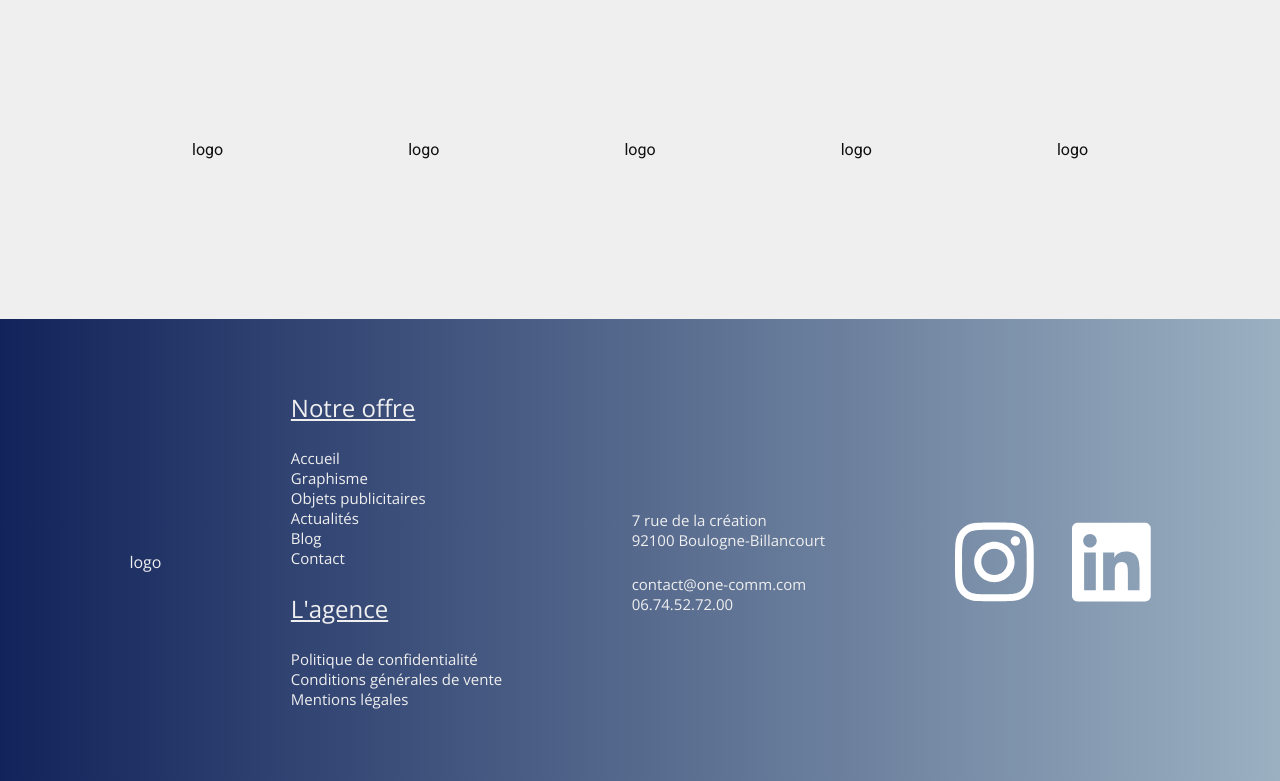
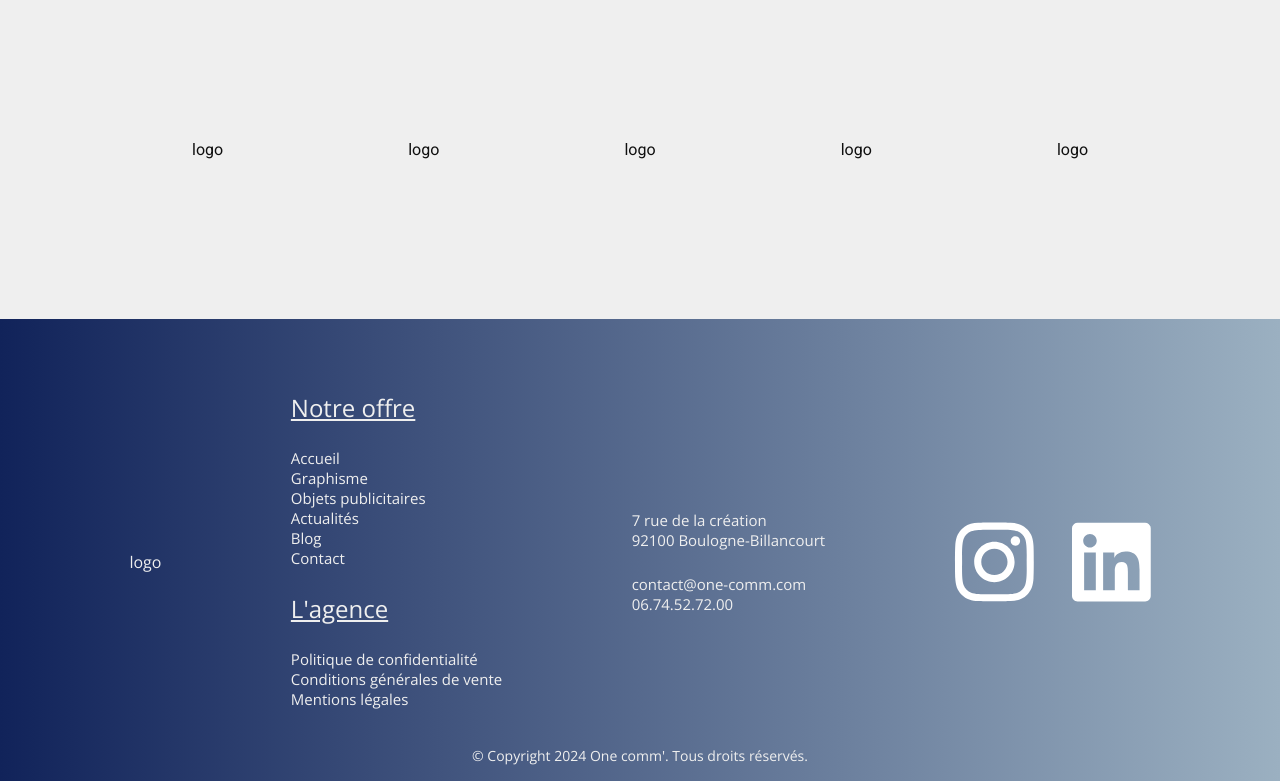
Before and after one commit to Scharlyopitz/One-comm, a React (Vite) app: page / in a window 1280 px wide. Shown: the part 5317-6098 px from the top of the page. Built offline with nearby package versions, Linux system fonts and the light colour scheme.

Commit message:
Ajout copyright au footer

```diff
--- a/src/components/Footer/Footer.jsx
+++ b/src/components/Footer/Footer.jsx
@@ -9,6 +9,7 @@ export default function Footer() {
       <Links />
       <ContactSection />
       <SocialSection />
+      <Copyright />
     </footer>
   );
 }
@@ -112,3 +113,11 @@ function SocialSection() {
     </div>
   );
 }
+
+function Copyright() {
+  return (
+    <div className="copyright">
+      <p>© Copyright 2024 One comm'. Tous droits réservés.</p>
+    </div>
+  );
+}
--- a/src/sass/footer/_footer.scss
+++ b/src/sass/footer/_footer.scss
@@ -1,9 +1,16 @@
 footer {
+  position: relative;
   font-family: "Open Sans";
   display: flex;
   justify-content: space-evenly;
   align-items: center;
   padding: 9vh 0 calc(9vh - 3vh);
+
+  .link a,
+  .contactContainer .contacts {
+    font-size: 15px;
+    font-weight: 100;
+  }
 
   //   LINKS SECTION
   .linksContainer {
@@ -31,12 +38,6 @@ footer {
     }
   }
 
-  .link a,
-  .contactContainer .contacts {
-    font-size: 15px;
-    font-weight: 100;
-  }
-
   //   CONTACT SECTION
   .contactContainer {
     display: flex;
@@ -61,4 +62,16 @@ footer {
       }
     }
   }
+
+  //   COPYRIGHT
+  .copyright {
+    position: absolute;
+    bottom: 2vh;
+    left: 50%;
+    transform: translateX(-50%);
+
+    p {
+      font-size: 14px;
+    }
+  }
 }
--- a/src/style/style.css
+++ b/src/style/style.css
@@ -28,11 +28,17 @@ body li {
 }
 
 footer {
+  position: relative;
   font-family: "Open Sans";
   display: flex;
   justify-content: space-evenly;
   align-items: center;
   padding: 9vh 0 6vh;
+}
+footer .link a,
+footer .contactContainer .contacts {
+  font-size: 15px;
+  font-weight: 100;
 }
 footer .linksContainer .link h2 {
   margin-bottom: 3vh;
@@ -52,11 +58,6 @@ footer .linksContainer .link a:last-child {
 footer .linksContainer .link a:hover {
   text-decoration: underline;
 }
-footer .link a,
-footer .contactContainer .contacts {
-  font-size: 15px;
-  font-weight: 100;
-}
 footer .contactContainer {
   display: flex;
   gap: 20px;
@@ -73,6 +74,15 @@ footer .socialsContainer .social {
 }
 footer .socialsContainer .social svg {
   font-size: 90px;
+}
+footer .copyright {
+  position: absolute;
+  bottom: 2vh;
+  left: 50%;
+  transform: translateX(-50%);
+}
+footer .copyright p {
+  font-size: 14px;
 }
 
 .section1 {
```
Also changed, not shown: 1 other file (tests, documents, lock files or other folders).
